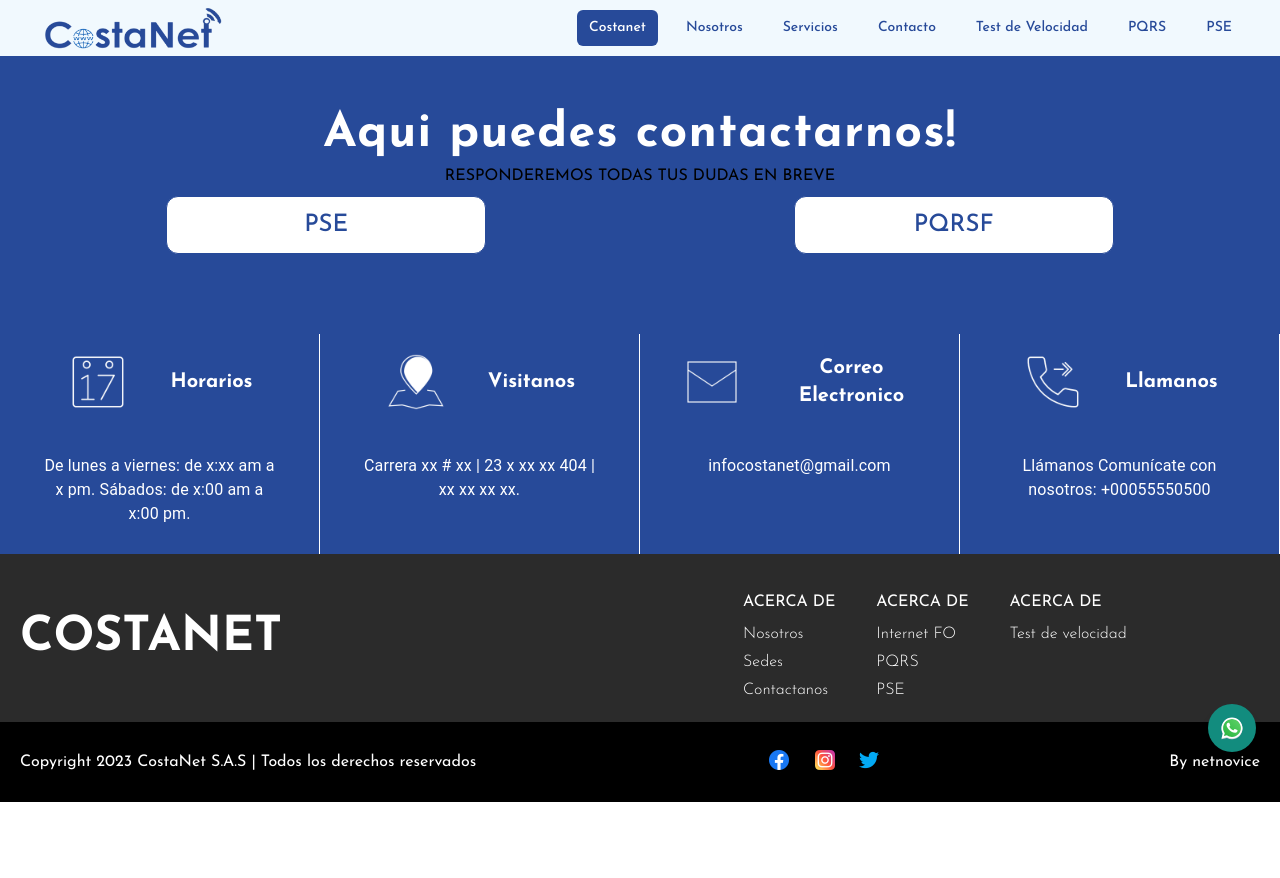
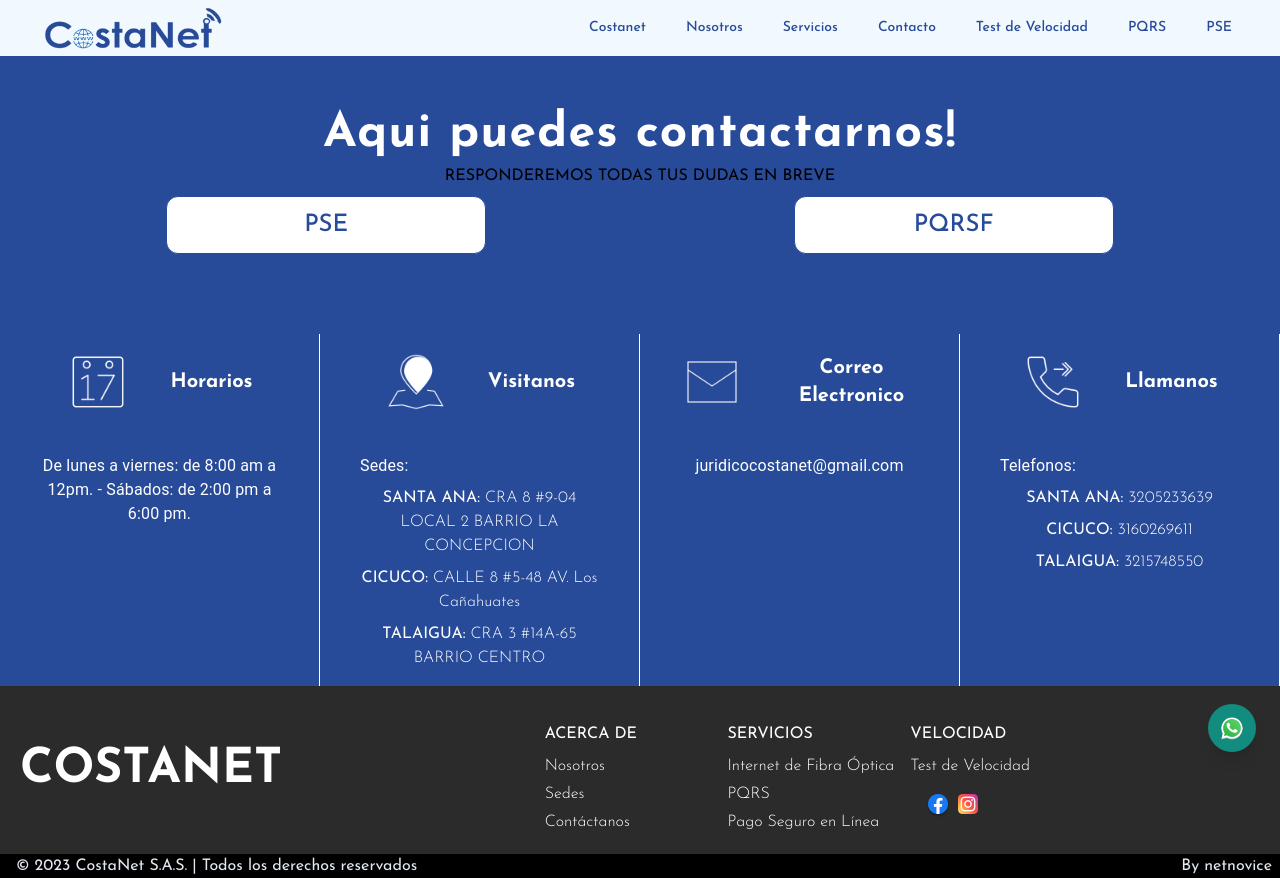
Before and after one commit to labs-company/costanet, a Next.js app: page /contacto in a window 1280 px wide. Before the commit the page ends 802 px from the top, so only its background shows below. Built offline with nearby package versions, Linux system fonts and the light colour scheme.

Commit message:
fix: Correciones de diseño

```diff
--- a/app/contacto/page.tsx
+++ b/app/contacto/page.tsx
@@ -5,6 +5,7 @@ import horarios from "@/public/calendar.png";
 import locacion from "@/public/location.png";
 import email from "@/public/email.png";
 import tlf from "@/public/logos/tlf.png";
+import Link from "next/link";
 
 export default function PageContacto() {
   return (
@@ -34,14 +35,20 @@ export default function PageContacto() {
             }}
           >
             <div className="w-full flex justify-center p-2">
-              <button className="rounded-xl border border-transparent bg-white px-8 py-3 text-center font-medium text-letter text-2xl md:w-80">
+              <Link
+                href="/pse"
+                className="rounded-xl border border-transparent bg-white px-8 py-3 text-center font-medium text-letter text-2xl md:w-80"
+              >
                 PSE
-              </button>
+              </Link>
             </div>
             <div className="w-full flex justify-center p-2">
-              <button className="rounded-xl border border-transparent bg-white px-8 py-3 text-center font-medium text-letter text-2xl md:w-80">
+              <Link
+                href="/pqrs"
+                className="rounded-xl border border-transparent bg-white px-8 py-3 text-center font-medium text-letter text-2xl md:w-80"
+              >
                 PQRSF
-              </button>
+              </Link>
             </div>
           </div>
         </div>
@@ -52,7 +59,7 @@ export default function PageContacto() {
           <Grid xs={12} sm={6} md={3}>
             <Box
               sx={{
-                height: 220,
+                height: "100%",
                 borderRight: "1px solid",
                 padding: "1rem",
               }}
@@ -63,8 +70,8 @@ export default function PageContacto() {
                   <h3 className="text-xl font-bold">Horarios</h3>
                 </div>
                 <Typography>
-                  De lunes a viernes: de x:xx am a x pm. Sábados: de x:00 am a
-                  x:00 pm.
+                  De lunes a viernes: de 8:00 am a 12pm. - Sábados: de 2:00 pm a
+                  6:00 pm.
                 </Typography>
               </Container>
             </Box>
@@ -72,7 +79,7 @@ export default function PageContacto() {
           <Grid xs={12} sm={6} md={3}>
             <Box
               sx={{
-                height: 220,
+                height: "max-content",
                 borderRight: "1px solid  ",
                 padding: "1rem",
               }}
@@ -87,16 +94,28 @@ export default function PageContacto() {
                   <h3 className="text-xl font-bold">Visitanos</h3>
                 </div>
 
-                <Typography>
-                  Carrera xx # xx | 23 x xx xx 404 | xx xx xx xx.
+                <Typography className="text-start font-bold font-md">
+                  Sedes:
                 </Typography>
+                <ul className="text-center">
+                  <li className="font-light pt-2">
+                    <strong>SANTA ANA:</strong> CRA 8 #9-04 LOCAL 2 BARRIO LA
+                    CONCEPCION{" "}
+                  </li>
+                  <li className="font-light pt-2">
+                    <strong>CICUCO:</strong> CALLE 8 #5-48 AV. Los Cañahuates
+                  </li>
+                  <li className="font-light pt-2">
+                    <strong>TALAIGUA:</strong> CRA 3 #14A-65 BARRIO CENTRO
+                  </li>
+                </ul>
               </Container>
             </Box>
           </Grid>
           <Grid xs={12} sm={6} md={3}>
             <Box
               sx={{
-                height: 220,
+                height: "100%",
                 borderRight: "1px solid",
                 padding: "1rem",
               }}
@@ -110,14 +129,14 @@ export default function PageContacto() {
                   />
                   <h3 className="text-xl font-bold">Correo Electronico</h3>
                 </div>
-                <Typography>infocostanet@gmail.com</Typography>
+                <Typography>juridicocostanet@gmail.com</Typography>
               </Container>
             </Box>
           </Grid>
           <Grid xs={12} sm={6} md={3}>
             <Box
               sx={{
-                height: 220,
+                height: "100%",
                 borderRight: "1px solid",
                 padding: "1rem",
               }}
@@ -127,9 +146,20 @@ export default function PageContacto() {
                   <Image src={tlf} alt="horario" className="w-auto h-16" />
                   <h3 className="text-xl font-bold">Llamanos</h3>
                 </div>
-                <Typography>
-                  Llámanos Comunícate con nosotros: +00055550500
+                <Typography className="text-start font-bold font-md mb-3">
+                  Telefonos:
                 </Typography>
+                <ul className="text-center">
+                  <li className="font-light pt-2">
+                    <strong>SANTA ANA:</strong> 3205233639
+                  </li>
+                  <li className="font-light pt-2">
+                    <strong>CICUCO:</strong> 3160269611
+                  </li>
+                  <li className="font-light pt-2">
+                    <strong>TALAIGUA:</strong> 3215748550
+                  </li>
+                </ul>
               </Container>
             </Box>
           </Grid>
--- a/app/layout.tsx
+++ b/app/layout.tsx
@@ -8,7 +8,7 @@ import ButtonWhatsApp from "@/components/ButtonWhatsapp";
 export const josefin_sans = Josefin_Sans({ subsets: ["latin"] });
 
 export const metadata: Metadata = {
-  title: "Costanet | el mejor internet de fibra de la costa",
+  title: "Costanet | Telecomunicacion",
   description: "Costanet costanet | Hacemos clientes felices",
   applicationName: "costanet servicio de internet",
   keywords: [
@@ -45,10 +45,10 @@ export default function RootLayout({
   return (
     <html lang="en">
       <body className={josefin_sans.className}>
-        <header className="sticky top-0 z-50">
+        <header className="fixed top-0 z-50 left-0 right-0">
           <Navbar />
         </header>
-        {children}
+        <main className={`mt-14 ${josefin_sans.className}`}>{children}</main>
         <ButtonWhatsApp />
         <Footer />
       </body>
--- a/components/ButtonWhatsapp.tsx
+++ b/components/ButtonWhatsapp.tsx
@@ -4,7 +4,7 @@ import Image from "next/image";
 export default function ButtonWhatsapp() {
   return (
     <a
-      href="https://wa.me/3044176141?text=Hola%20¡Estoy%20interesado%20en%20tu%20servicio!"
+      href="https://wa.me/3160269611?text=Hola%20¡Estoy%20interesado%20en%20tu%20servicio!"
       target="_blank"
       rel="noopener noreferrer"
       className="fixed right-6 bottom-12 bg-green p-3 rounded-full shadow-lg hover:bg-green transition-all"
--- a/components/Footer.tsx
+++ b/components/Footer.tsx
@@ -8,15 +8,18 @@ export default function FooterWithSocialMediaIcons() {
   return (
     <footer className="bg-footer rounded-none p-0 text-white">
       <div className="w-full">
-        <div className="grid w-full justify-between items-center  md:flex md:flex-row md:grid-cols-1 p-5">
+        <div className="grid w-full justify-between items-center md:flex md:flex-row md:grid-cols-1 p-5">
           <div>
             <div>
-              <h1 className="font-bold text-5xl hover:font-light transition-all cursor-pointer">
+              <h1
+                className="font-bold text-5xl hover:font-light transition-all cursor-pointer"
+                role="heading"
+              >
                 COSTANET
               </h1>
             </div>
           </div>
-          <div className="grid grid-cols-2 gap-6 sm:mt-4 sm:grid-cols-4 sm:gap-4">
+          <div className="grid grid-cols-2 gap-6 sm:mt-4 sm:grid-cols-4 sm:gap-4 pl-3">
             <div>
               <h2 className="mb-2">ACERCA DE</h2>
               <ul>
@@ -35,20 +38,20 @@ export default function FooterWithSocialMediaIcons() {
                 </li>
                 <li className="mt-1">
                   <Link href="/contacto" className="hover:underline font-light">
-                    Contactanos
+                    Contáctanos
                   </Link>
                 </li>
               </ul>
             </div>
             <div>
-              <h2 className="mb-2">ACERCA DE</h2>
+              <h2 className="mb-2">SERVICIOS</h2>
               <ul>
                 <li className="mt-1">
                   <Link
                     href="/servicios"
                     className="hover:underline font-light"
                   >
-                    Internet FO
+                    Internet de Fibra Óptica
                   </Link>
                 </li>
                 <li className="mt-1">
@@ -58,58 +61,62 @@ export default function FooterWithSocialMediaIcons() {
                 </li>
                 <li className="mt-1">
                   <Link href="/pse" className="hover:underline font-light">
-                    PSE
+                    Pago Seguro en Línea
                   </Link>
                 </li>
               </ul>
             </div>
             <div>
-              <h2 className="mb-2">ACERCA DE</h2>
+              <h2 className="mb-2">VELOCIDAD</h2>
               <ul>
                 <li>
                   <Link
                     href="/test-de-velocidad"
                     className="hover:underline font-light"
                   >
-                    Test de velocidad
+                    Test de Velocidad
                   </Link>
+                </li>
+                <li className="flex items-center gap-2 pt-4 pl-4">
+                  <a
+                    href="https://facebook.com"
+                    className="cursor-pointer"
+                    target="_blank"
+                    rel="noopener noreferrer"
+                  >
+                    <Image
+                      src={facebookIcon}
+                      alt="Facebook de CostaNet"
+                      className="w-auto h-6"
+                    />
+                  </a>
+                  <a
+                    href="https://instagram.com"
+                    className="cursor-pointer"
+                    target="_blank"
+                    rel="noopener noreferrer"
+                  >
+                    <Image
+                      src={instagramIcon}
+                      alt="Instagram de CostaNet"
+                      className="w-auto h-5 -mt-1"
+                    />
+                  </a>
                 </li>
               </ul>
             </div>
           </div>
         </div>
         <div className="bg-black">
-          <div className="w-full md:flex md:items-center md:justify-between p-5 gap-y-2 justify-center">
-            <Link href="/" className="hover:underline">
-              Copyright 2023 CostaNet S.A.S | Todos los derechos reservados
+          <div className="w-full md:flex md:items-center md:justify-between px-2 gap-2 justify-center">
+            <Link href="/" className="hover:underline text-gray px-2">
+              © 2023 CostaNet S.A.S. | Todos los derechos reservados
             </Link>
-            <div className="mt-4 flex space-x-6 sm:mt-0 sm:justify-center">
-              <Link href="https://facebook.com" className="cursor-pointer">
-                <Image
-                  src={facebookIcon}
-                  alt="facebook de costanet"
-                  className="w-auto h-6"
-                />
-              </Link>
-              <Link href="https://instagram.com" className="cursor-pointer">
-                <Image
-                  src={instagramIcon}
-                  alt="instagram de costanet"
-                  className="w-auto h-5"
-                />
-              </Link>
-              <Link href="https://x.com" className="cursor-pointer">
-                <Image
-                  src={twitterIcon}
-                  alt="twitter de costanet"
-                  className="w-auto h-5"
-                />
-              </Link>
-            </div>
             <Link
               href="https://github.com/netlabs-team"
-              className="py-2 hover:underline"
+              className="hover:underline text-gray"
               target="_blank"
+              rel="noopener noreferrer"
             >
               By netnovice
             </Link>
--- a/components/NavbarNavigation.tsx
+++ b/components/NavbarNavigation.tsx
@@ -18,8 +18,8 @@ export default function NavbarNavigation() {
             onClick={() => setCurrentNavItem(item)}
             className={classNames(
               item.name === currentNavItem?.name
-                ? "bg-letter text-white"
-                : "text-letter hover:bg-letter hover:text-white",
+                ? "text-letter hover:underline"
+                : "text-letter hover:underline",
               "rounded-md md:px-3 md:py-2 px-2 py-1 text-center mx-0 text-sm font-medium flex items-center"
             )}
             aria-current={
--- a/tailwind.config.js
+++ b/tailwind.config.js
@@ -28,6 +28,7 @@ module.exports = {
       bgshadow: "#bfccd9ad",
       footer: "#2b2b2b",
       green: "#128c7e",
+      gray: "#e2e8f0",
     },
   },
   plugins: [],
```
Also changed, not shown: app/page.tsx (+6 -8 lines), public/sectionOne/carruselDos.png (added).
